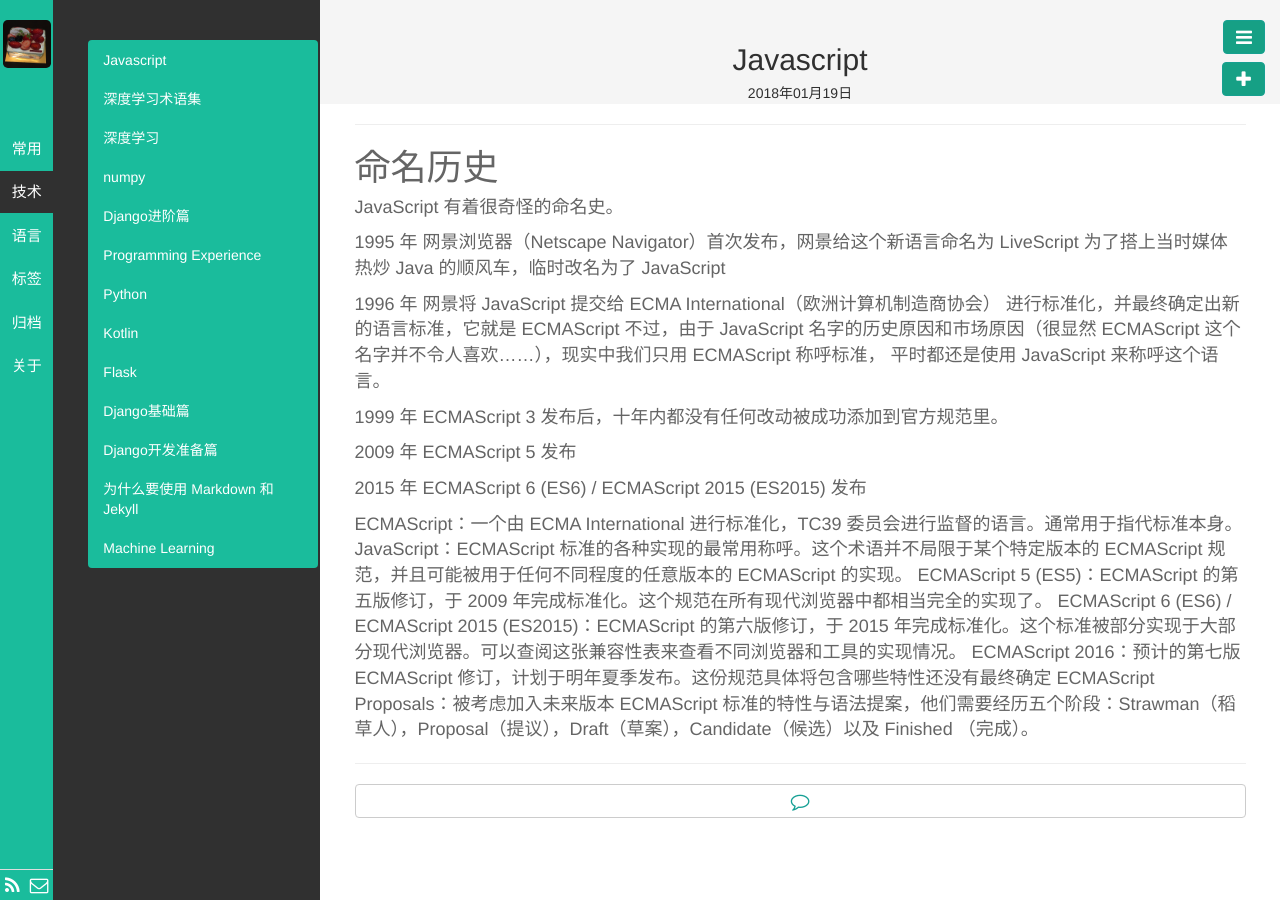
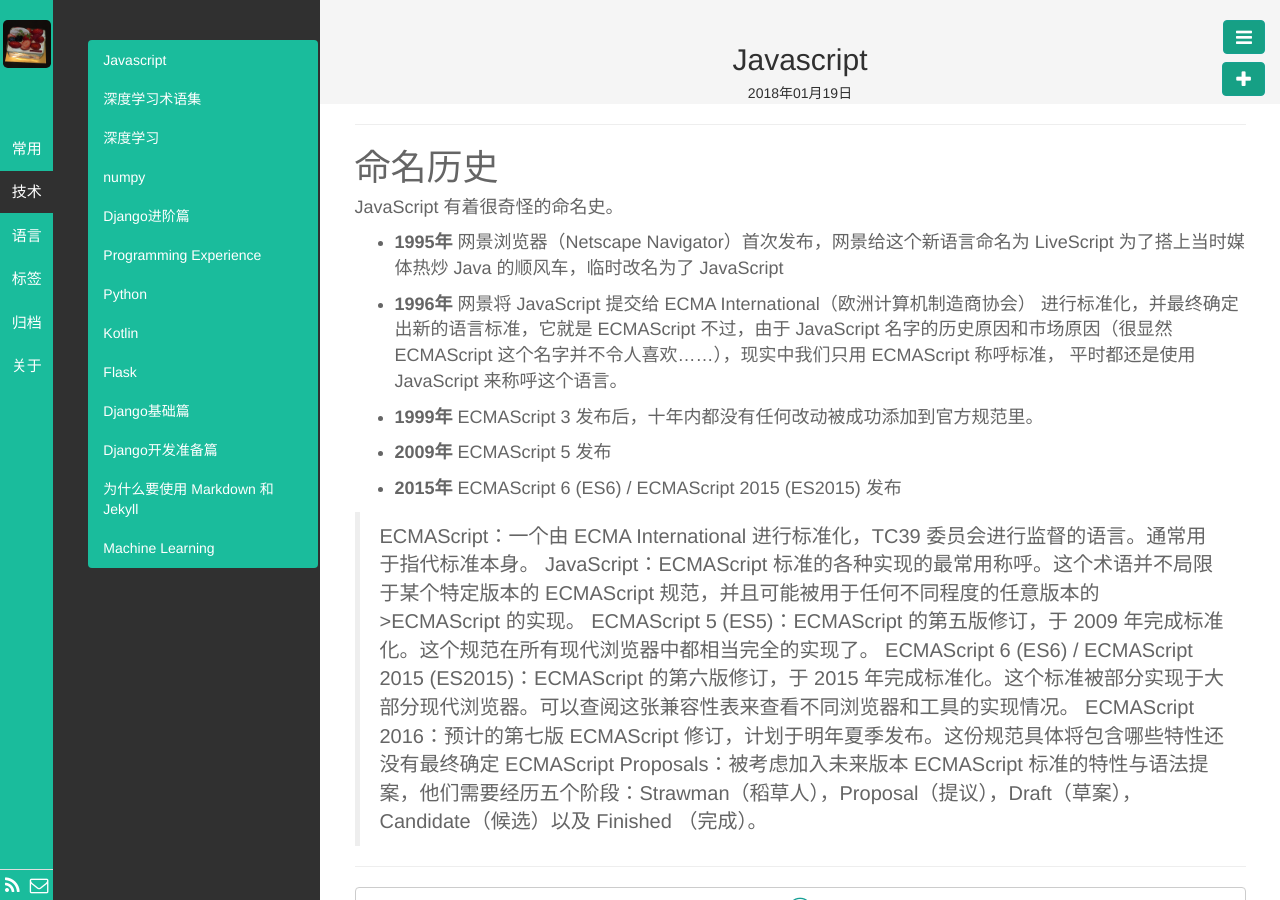
Before and after one commit to kyoyo/kyoyo.github.io, a Jekyll site: the page built from _posts/技術/2018-01-19-Javascript.md, in a window 1280 px wide. Built offline with Jekyll 4.4.1, drawn with Linux system fonts in a browser that asks for light colours; Markdown is read by kramdown in place of the engine named in the settings.

```diff
--- a/_posts/技術/2018-01-19-Javascript.md
+++ b/_posts/技術/2018-01-19-Javascript.md
@@ -12,24 +12,23 @@ description:
 
 JavaScript 有着很奇怪的命名史。
 
-1995 年 网景浏览器（Netscape Navigator）首次发布，网景给这个新语言命名为 LiveScript
+- **1995年** 网景浏览器（Netscape Navigator）首次发布，网景给这个新语言命名为 LiveScript
         为了搭上当时媒体热炒 Java 的顺风车，临时改名为了 JavaScript
 
-1996 年 网景将 JavaScript 提交给 ECMA International（欧洲计算机制造商协会） 进行标准化，并最终确定出新的语言标准，它就是 ECMAScript
+- **1996年** 网景将 JavaScript 提交给 ECMA International（欧洲计算机制造商协会） 进行标准化，并最终确定出新的语言标准，它就是 ECMAScript
 	不过，由于 JavaScript 名字的历史原因和市场原因（很显然 ECMAScript 这个名字并不令人喜欢……），现实中我们只用 ECMAScript 称呼标准，
 	平时都还是使用 JavaScript 来称呼这个语言。
 
-1999 年 ECMAScript 3 发布后，十年内都没有任何改动被成功添加到官方规范里。
+- **1999年** ECMAScript 3 发布后，十年内都没有任何改动被成功添加到官方规范里。
+
+- **2009年** ECMAScript 5 发布
 
 
-2009 年 ECMAScript 5 发布
+- **2015年** ECMAScript 6 (ES6) / ECMAScript 2015 (ES2015) 发布
 
-
-2015 年 ECMAScript 6 (ES6) / ECMAScript 2015 (ES2015) 发布
-
-ECMAScript：一个由 ECMA International 进行标准化，TC39 委员会进行监督的语言。通常用于指代标准本身。
-JavaScript：ECMAScript 标准的各种实现的最常用称呼。这个术语并不局限于某个特定版本的 ECMAScript 规范，并且可能被用于任何不同程度的任意版本的 ECMAScript 的实现。
-ECMAScript 5 (ES5)：ECMAScript 的第五版修订，于 2009 年完成标准化。这个规范在所有现代浏览器中都相当完全的实现了。
-ECMAScript 6 (ES6) / ECMAScript 2015 (ES2015)：ECMAScript 的第六版修订，于 2015 年完成标准化。这个标准被部分实现于大部分现代浏览器。可以查阅这张兼容性表来查看不同浏览器和工具的实现情况。
-ECMAScript 2016：预计的第七版 ECMAScript 修订，计划于明年夏季发布。这份规范具体将包含哪些特性还没有最终确定
-ECMAScript Proposals：被考虑加入未来版本 ECMAScript 标准的特性与语法提案，他们需要经历五个阶段：Strawman（稻草人），Proposal（提议），Draft（草案），Candidate（候选）以及 Finished （完成）。
+>ECMAScript：一个由 ECMA International 进行标准化，TC39 委员会进行监督的语言。通常用于指代标准本身。
+>JavaScript：ECMAScript 标准的各种实现的最常用称呼。这个术语并不局限于某个特定版本的 ECMAScript 规范，并且可能被用于任何不同程度的任意版本的 >ECMAScript 的实现。
+>ECMAScript 5 (ES5)：ECMAScript 的第五版修订，于 2009 年完成标准化。这个规范在所有现代浏览器中都相当完全的实现了。
+>ECMAScript 6 (ES6) / ECMAScript 2015 (ES2015)：ECMAScript 的第六版修订，于 2015 年完成标准化。这个标准被部分实现于大部分现代浏览器。可以查阅这张兼容性表来查看不同浏览器和工具的实现情况。
+>ECMAScript 2016：预计的第七版 ECMAScript 修订，计划于明年夏季发布。这份规范具体将包含哪些特性还没有最终确定
+>ECMAScript Proposals：被考虑加入未来版本 ECMAScript 标准的特性与语法提案，他们需要经历五个阶段：Strawman（稻草人），Proposal（提议），Draft（草案），Candidate（候选）以及 Finished （完成）。
```
